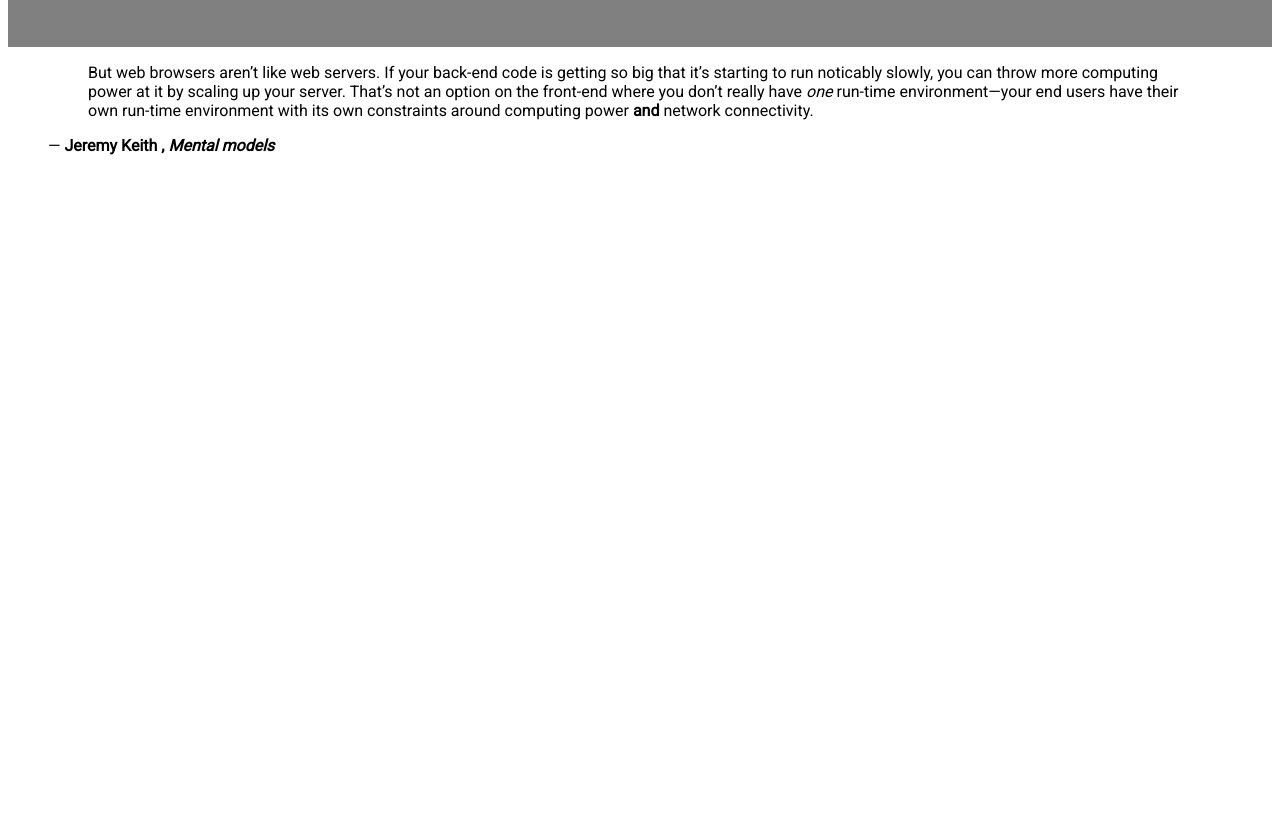
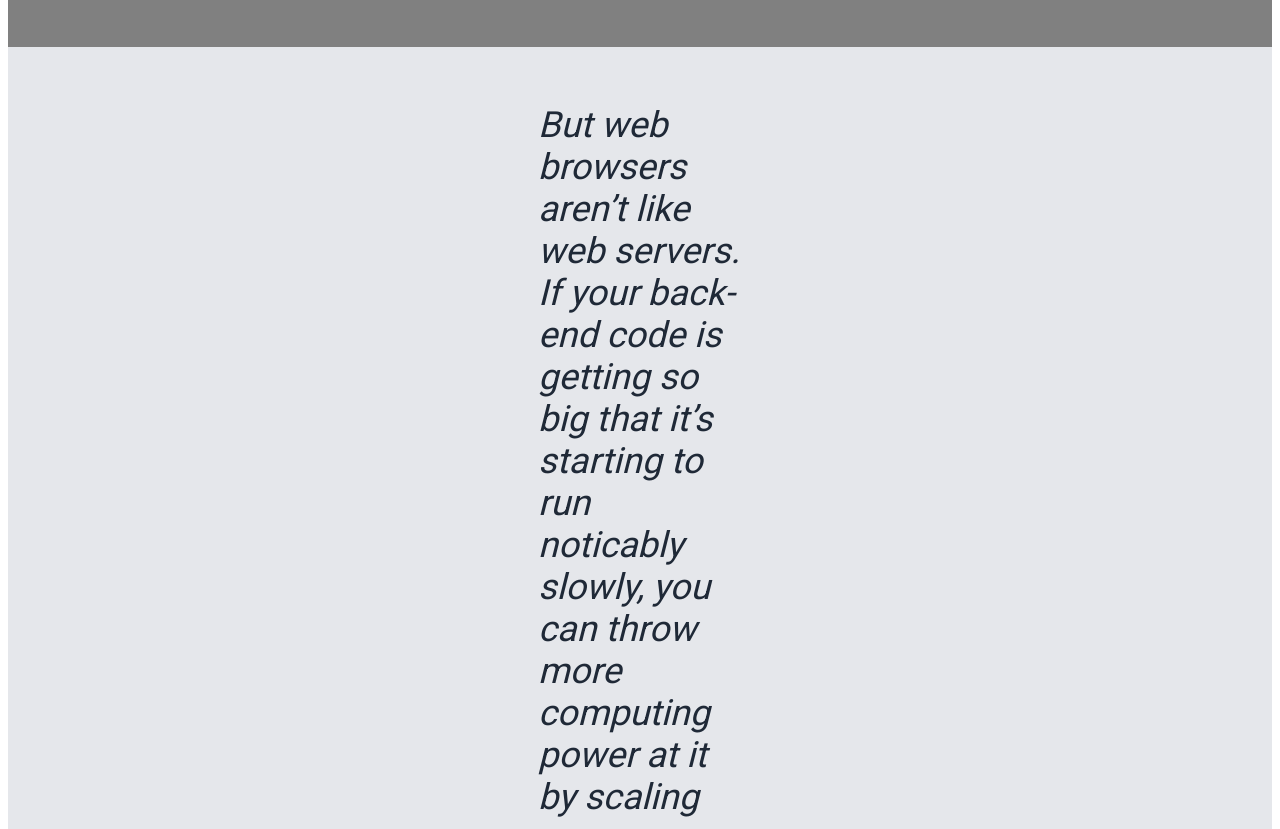
Before and after one commit to Alexander-Matte/landing-page, a plain HTML site: page index.html in a window 1280 px wide. Shown: the part 1217-2046 px from the top of the page. Before the commit the page ends 1396 px from the top, so only its background shows below. Drawn offline with Linux system fonts and the light colour scheme.

Commit message:
styled the basis for the quotes subsection

```diff
--- a/styles.css
+++ b/styles.css
@@ -121,3 +121,32 @@ a {
     width: 175px;
     height: 175px;
 }
+
+/*END OF INFOMATION SECTION*/
+
+/*START OF QUOTE SECTION*/
+
+.quote-container {
+    background-color: #e5e7eb;
+    padding: 5px 450px 50px;
+    display: flex;
+    flex-direction: column;
+}
+
+.quote-txt {
+    display: flex;
+    justify-content: center;
+    align-items: center;
+}
+
+blockquote {
+    font-size: 36px;
+    font-weight: 100;
+    font-style: italic;
+    color: #1f2937;
+}
+
+.quote-container .author {
+    display: flex;
+    justify-content: flex-end;
+}
```
